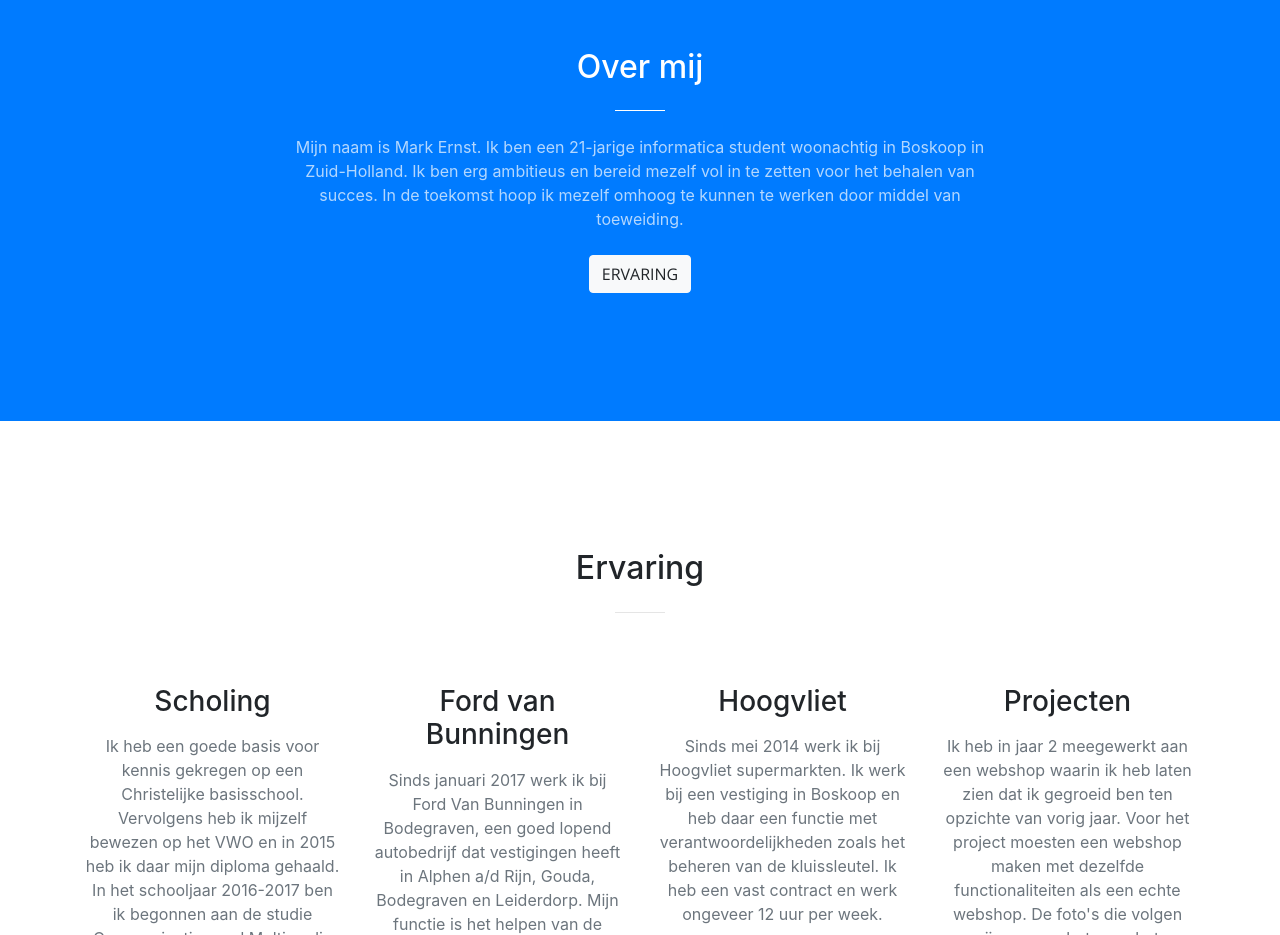
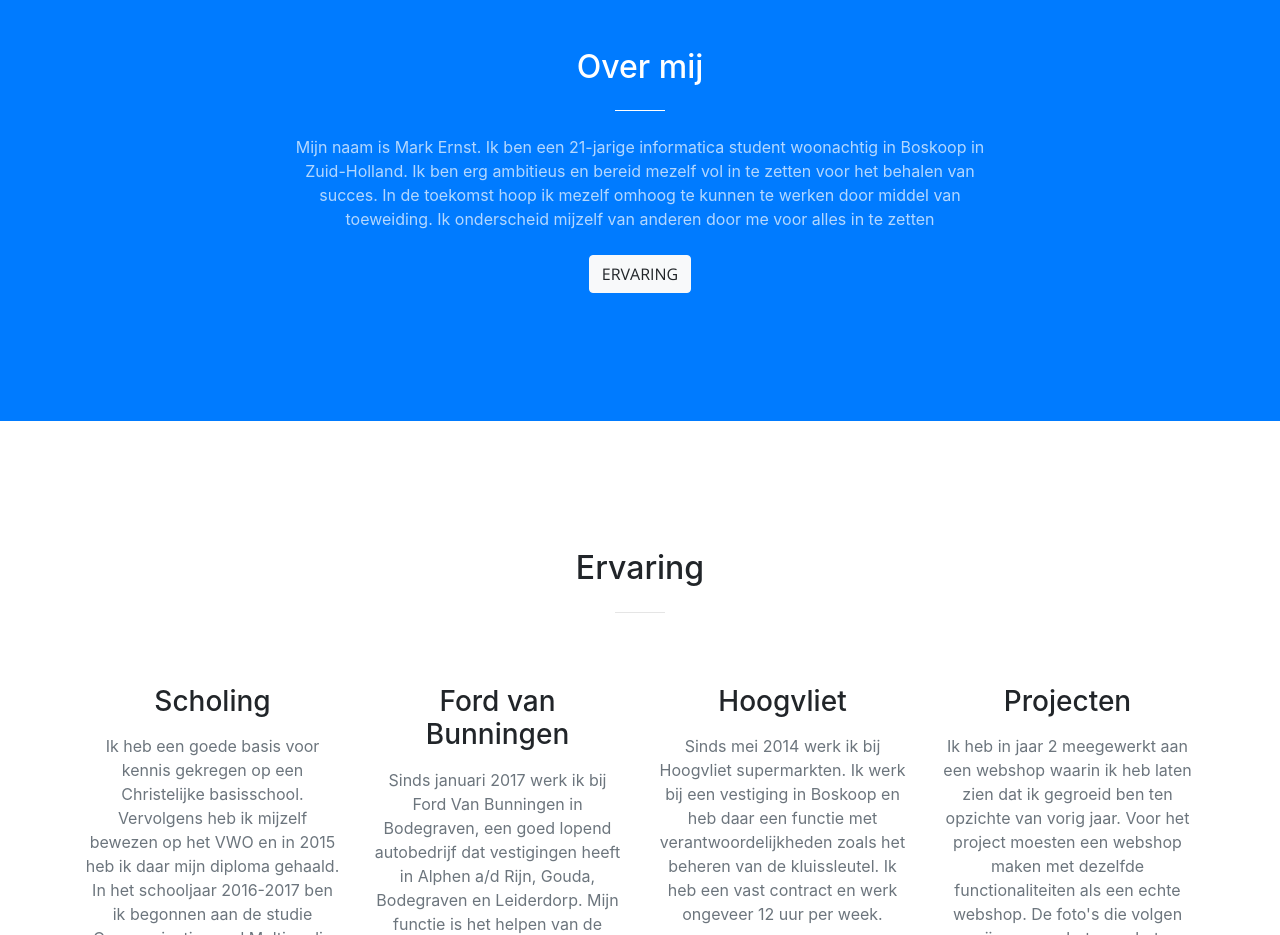
Before and after one commit to Mark-Ernst/portfolio, a website with bundled scripts: page docs/index.html in a window 1280 px wide. Shown: the part 880-1815 px from the top of the page. Built offline with nearby package versions, Linux system fonts and the light colour scheme.

Commit message:
description

```diff
--- a/docs/index.html
+++ b/docs/index.html
@@ -77,7 +77,7 @@
           <div class="col-lg-8 mx-auto text-center">
             <h2 class="section-heading text-white">Over mij</h2>
             <hr class="light my-4">
-            <p class="text-faded mb-4">Mijn naam is Mark Ernst. Ik ben een 21-jarige informatica student woonachtig in Boskoop in Zuid-Holland. Ik ben erg ambitieus en bereid mezelf vol in te zetten voor het behalen van succes. In de toekomst hoop ik mezelf omhoog te kunnen te werken door middel van toeweiding.</p>
+            <p class="text-faded mb-4">Mijn naam is Mark Ernst. Ik ben een 21-jarige informatica student woonachtig in Boskoop in Zuid-Holland. Ik ben erg ambitieus en bereid mezelf vol in te zetten voor het behalen van succes. In de toekomst hoop ik mezelf omhoog te kunnen te werken door middel van toeweiding. Ik onderscheid mijzelf van anderen door me voor alles in te zetten</p>
             <a class="btn btn-light btn-xl js-scroll-trigger" href="#services">Ervaring</a>
           </div>
         </div>
```
